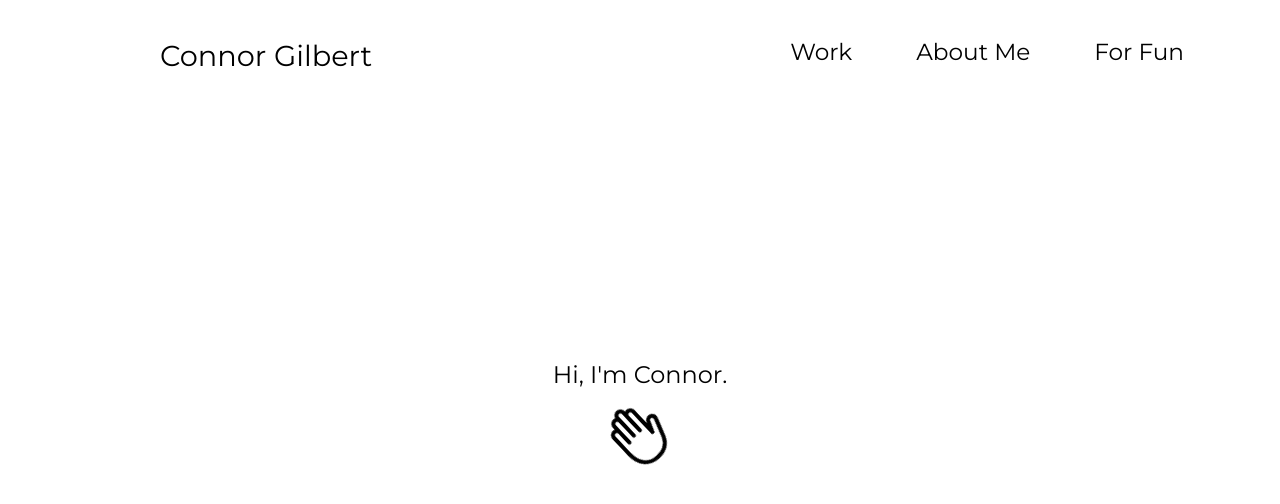
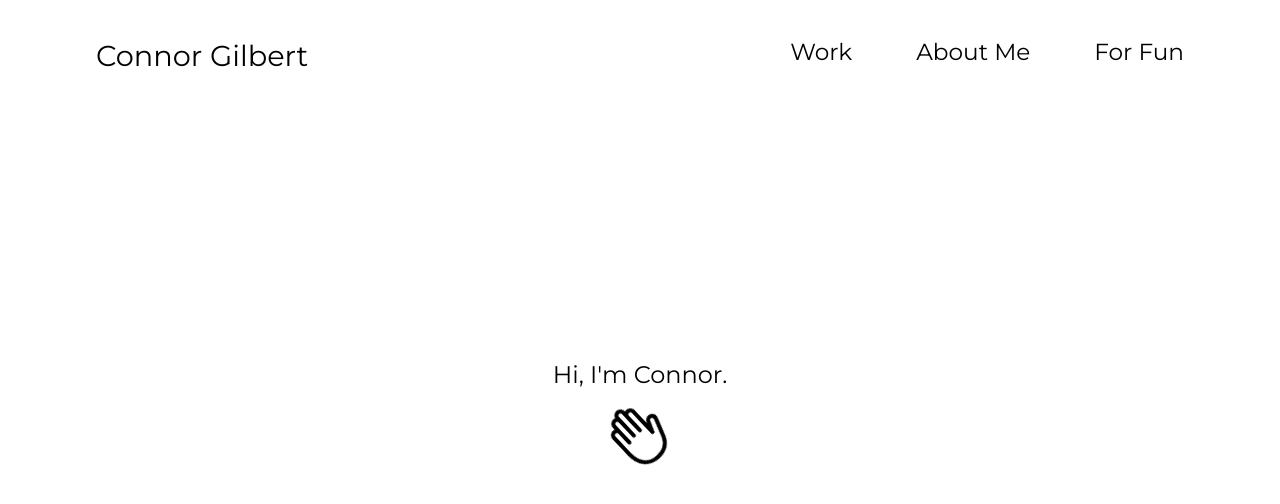
Before and after one commit to ayeyaiyai/connor-portfolio, a React (Vite) app: page / in a window 1280 px wide. Shown: the top 504 px of the page. Built offline with nearby package versions, Linux system fonts and the light colour scheme.

Commit message:
Adjust styling

```diff
--- a/src/styles/Header.css
+++ b/src/styles/Header.css
@@ -17,11 +17,6 @@
     width: 85%;
 }
 
-.header-name {
-    font-size: 1.8rem;
-    font-weight: 400;
-}
-
 .header-links {
     font-size: 1.45rem;
     font-weight: 400;
@@ -33,6 +28,12 @@
     position: relative;
     color: white;
     text-decoration: none;
+}
+
+.header-name {
+    font-size: 1.8rem;
+    font-weight: 400;
+    margin-left: 0px;
 }
 
 .header-link:before {
--- a/src/styles/Home.css
+++ b/src/styles/Home.css
@@ -38,6 +38,7 @@
     animation-duration: 2.5s;
     animation-timing-function: linear;
     animation-iteration-count: infinite;
+    animation-delay: .5s;
   }
 
   @keyframes rotateAnimation {
@@ -98,13 +99,6 @@
     animation: fadeIn 0.5s ease 3s forwards;
   }
 
-  .fourth-sequence {
-    opacity: 0;
-    transition: all 0.5s ease;
-    animation: fadeIn 0.5s ease 4.5s forwards;
-    pointer-events: none;
-  }
-
   @keyframes fadeIn {
     to {
       opacity: 1;
```
